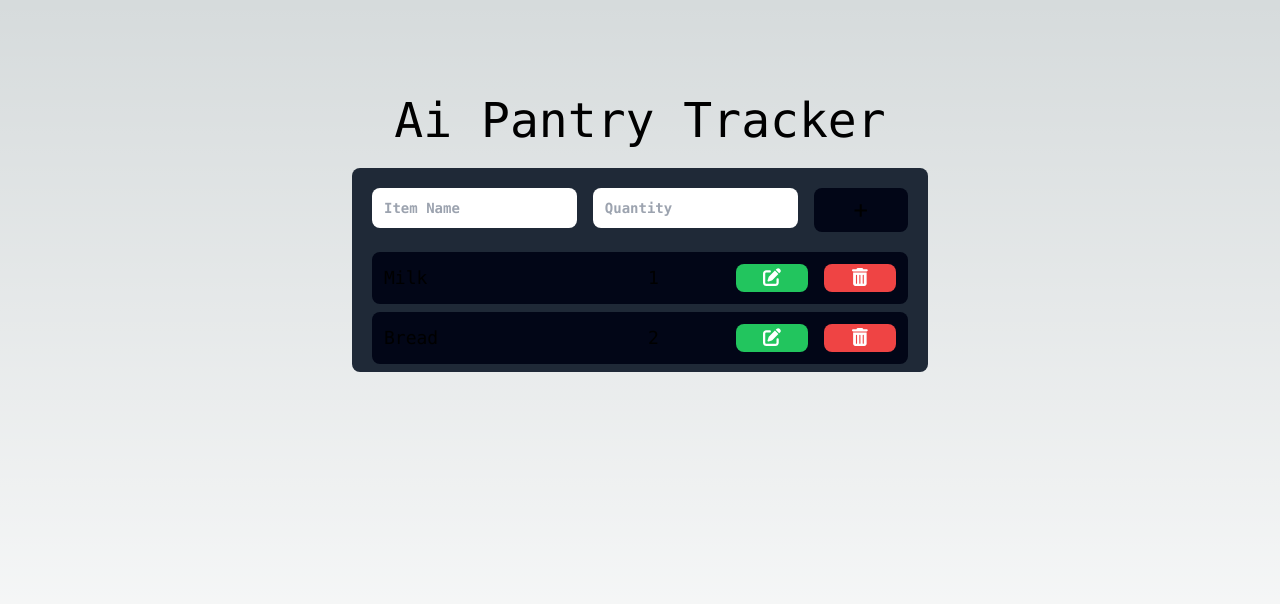
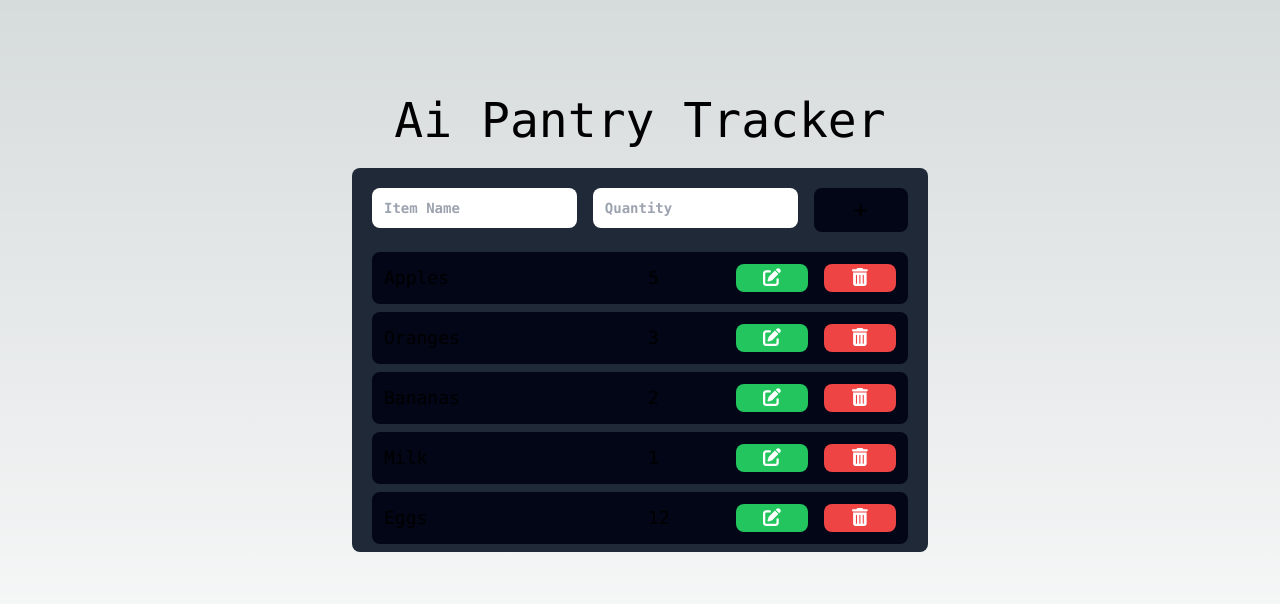
Before and after one commit to zipzopboppitybop/Ai-Pantry-Tracker, a Next.js app: page / in a window 1280 px wide. Shown: the top 604 px of the page. Built offline with nearby package versions, Linux system fonts and the light colour scheme.

Commit message:
added usestate to app

```diff
--- a/app/page.js
+++ b/app/page.js
@@ -1,19 +1,35 @@
 "use client";
+import React, { useState, useEffect } from "react";
 import "@fortawesome/fontawesome-svg-core/styles.css";
 import { config } from "@fortawesome/fontawesome-svg-core";
 config.autoAddCss = false;
 import Image from "next/image";
 import { FontAwesomeIcon } from "@fortawesome/react-fontawesome";
 import {  faPenToSquare, faTrashCan } from "@fortawesome/free-solid-svg-icons";
-
-
-
-const items = [
-  {name: "Milk", quantity: 1},
-  {name: "Bread", quantity: 2},
-];
+import { collection, addDoc } from "firebase/firestore";
 
 export default function Home() {
+  const [items,] = useState([
+    { name: "Apples", quantity: "5" },
+    { name: "Oranges", quantity: "3" },
+    { name: "Bananas", quantity: "2" },
+    { name: "Milk", quantity: "1" },
+    { name: "Eggs", quantity: "12" },
+  ]);
+
+  const [newItem, setNewItem] = useState({ name: "", quantity: "" });
+
+  // // add item to database
+  // const addItem = async (e) => {
+  //   e.preventDefault();
+  //   const form = e.target;
+  //   const item = {
+  //     name: form.itemName.value,
+  //     quantity: form.itemQuantity.value,
+  //   };
+  //   await addDoc(collection(db, "items"), item);
+  //   form.reset();
+  // }
   return (
     <main className="flex min-h-screen flex-col items-center justify-between p-24">
       <div className="z-10 max-w-xl w-full items-center justify-between font-mono text-sm ">
@@ -23,6 +39,7 @@ export default function Home() {
             <input
             className="col-span-2 h-10 font-bold rounded-lg p-3"
             placeholder="Item Name"
+
             />
             <input
             className="col-span-2 col-start-3 font-bold rounded-lg  h-10 p-3"
```
